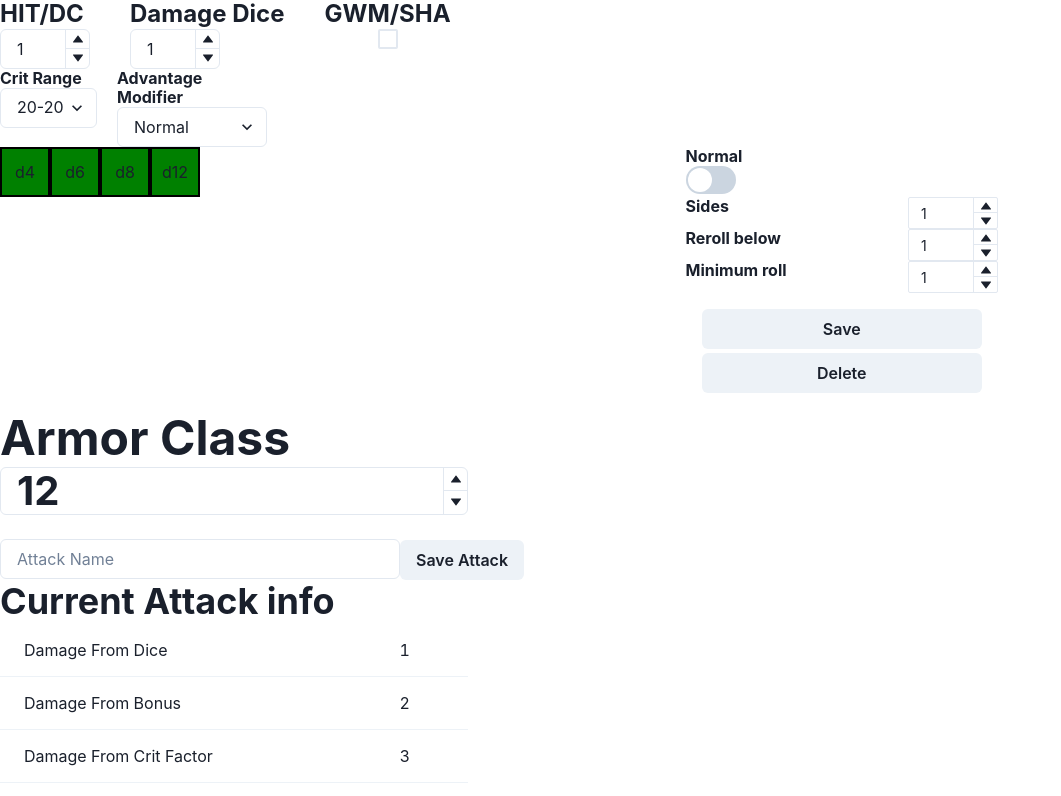
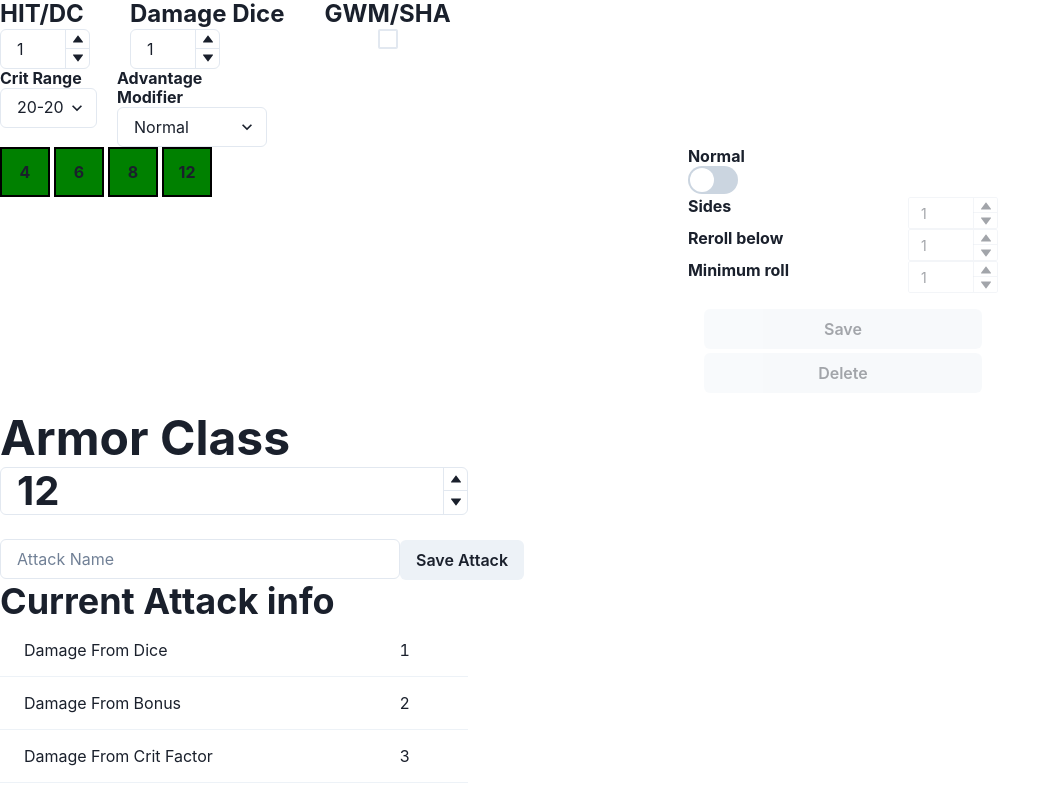
Before and after one commit to vzsoares/DnD-dpr-Calculator, a Next.js app: page / in a window 1280 px wide. Shown: the top 796 px of the page, without its empty margins (0-1061 px from the left). Built offline with nearby package versions, Linux system fonts and the light colour scheme.

Commit message:
enh:DieSection

```diff
--- a/packages/components/NumberInputWithTitle.js
+++ b/packages/components/NumberInputWithTitle.js
@@ -18,13 +18,15 @@ export default function NumberInputWithTitle({
     size,
     flexDir = "column",
     font = "1.5rem",
+    disabled = false,
   },
 }) {
   return (
     <>
-      <Flex flexDir={flexDir} justify={justify}>
+      <Flex flexDir={{ base: "column", md: flexDir }} justify={justify}>
         <Heading fontSize={font}>{roll}</Heading>
         <NumberInput
+          isDisabled={disabled}
           maxW='90px'
           value={value}
           onChange={(e) => setValue(e)}
--- a/packages/components/SingleDie.js
+++ b/packages/components/SingleDie.js
@@ -1,11 +1,11 @@
 import { Box } from "@chakra-ui/react";
-export default function SingleDie({ props: { value, func } }) {
+export default function SingleDie({ props: { value, func, color } }) {
   function handleClick(e) {
     e.preventDefault();
-    func(value);
+    func();
   }
   return (
-    <Box h='50px' w='50px' bgColor='green' border='2px solid black'>
+    <Box h='50px' w='50px' bgColor={color || "green"} border='2px solid black'>
       <a
         style={{
           cursor: "pointer",
@@ -22,7 +22,7 @@ export default function SingleDie({ props: { value, func } }) {
             justifyContent: "center",
           }}
         >
-          d{value}
+          <h1 style={{ fontWeight: "bolder" }}>{value.sides ?? value}</h1>
         </div>
       </a>
     </Box>
--- a/packages/features/calculatorContext.js
+++ b/packages/features/calculatorContext.js
@@ -11,7 +11,7 @@ function CalculatorContextProvider({ children }) {
   const [advantageModifier, setAdvantageModifier] = useState("Normal");
   const [targetAC, setTargetAC] = useState(12);
   const [damageDiceList, setDamageDiceList] = useState([]);
-  const [critDiceList, setCritDiceList] = useState("");
+  const [critDiceList, setCritDiceList] = useState([]);
   const [name, setName] = useState("");
   //
   const contextData = useMemo(() => {
--- a/packages/sections/DieSection.js
+++ b/packages/sections/DieSection.js
@@ -1,5 +1,5 @@
 // @ts-nocheck
-import React, { useState } from "react";
+import React, { useState, useEffect } from "react";
 import SingleDie from "../components/SingleDie";
 import NumberInputWithTitle from "../components/NumberInputWithTitle";
 import { Grid, Heading, Box, Flex, Switch, Button } from "@chakra-ui/react";
@@ -10,6 +10,16 @@ export default function DieSection() {
     useCalculatorContext();
 
   const [switchState, setSwitchState] = useState(false);
+  const [displayedDiceList, setDisplayedDiceList] = useState(damageDiceList);
+  const [editingIndex, setEditingIndex] = useState(-1);
+
+  useEffect(() => {
+    setDisplayedDiceList(
+      !switchState
+        ? damageDiceList.sort((a, b) => a.sides - b.sides)
+        : critDiceList.sort((a, b) => a.sides - b.sides)
+    );
+  }, [damageDiceList, critDiceList, switchState]);
 
   const dieProperties = [
     { roll: "Sides", value: 1, setValue: () => {}, flexDir: "row" },
@@ -17,7 +27,11 @@ export default function DieSection() {
     { roll: "Minimum roll", value: 1, setValue: () => {}, flexDir: "row" },
   ];
 
-  const dies = [4, 6, 8, 12];
+  const defaultDies = [4, 6, 8, 12];
+
+  function getUniqueId() {
+    return new Date().getTime();
+  }
   return (
     <>
       <Grid
@@ -26,23 +40,53 @@ export default function DieSection() {
         maxW={"998px"}
         minH={"200px"}
       >
-        <Flex gridArea={"a"}>
-          {dies.map((element, index) => {
+        <Flex gridArea={"a"} gap='1'>
+          {editingIndex === -1 ? (
+            defaultDies.map((element, index) => {
               return (
                 <SingleDie
                   key={index}
                   props={{
                     value: element,
-                  func: (e) => setDamageDiceList([...damageDiceList, e]),
+                    func: () =>
+                      !switchState
+                        ? setDamageDiceList([
+                            ...damageDiceList,
+                            {
+                              sides: element,
+                              reroll: 1,
+                              minRoll: 1,
+                              id: getUniqueId(),
+                            },
+                          ])
+                        : setCritDiceList([
+                            ...critDiceList,
+                            {
+                              sides: element,
+                              reroll: 1,
+                              minRoll: 1,
+                              id: getUniqueId(),
+                            },
+                          ]),
                   }}
                 />
               );
-          })}
+            })
+          ) : (
+            <SingleDie
+              props={{
+                value: displayedDiceList[editingIndex],
+                func: () => {},
+                color: "#e6b517",
+              }}
+            />
+          )}
         </Flex>
         {/* switch */}
         <Box gridArea={"d"}>
           <Heading fontSize={"1rem"}>{switchState ? "Crit" : "Normal"}</Heading>
           <Switch
+            isDisabled={editingIndex !== -1 && true}
             size='lg'
             onChange={() => {
               setSwitchState(!switchState);
@@ -63,6 +107,7 @@ export default function DieSection() {
                   justify: "space-between",
                   font: "1rem",
                   size: "sm",
+                  disabled: editingIndex === -1 && true,
                 }}
               />
             );
@@ -70,25 +115,28 @@ export default function DieSection() {
         </Flex>
         {/* save/delete btn */}
         <Flex gridArea={"b"} flexDir='column' gap='1' p='1rem'>
-          <Button>Save</Button>
-          <Button>Delete</Button>
+          {/* TODO Btns */}
+          <Button isDisabled={editingIndex === -1 && true}>Save</Button>
+          <Button isDisabled={editingIndex === -1 && true}>Delete</Button>
         </Flex>
+        {/* Dice Grid */}
         <Box gridArea={"c"} mt='1'>
           <Grid
-            templateColumns='repeat(6,1fr)'
+            templateColumns={{ base: "repeat(3,1fr)", md: "repeat(6,1fr)" }}
             maxW='500px'
             maxH='500px'
             overflow='auto'
             justifyItems='center'
             gap='1'
           >
-            {damageDiceList?.map((die, index) => {
+            {displayedDiceList?.map((die, index) => {
               return (
                 <SingleDie
                   key={index}
                   props={{
                     value: die,
-                    // TODO func()
+                    func: () => setEditingIndex(index),
+                    color: editingIndex === index && "#e6b517",
                   }}
                 />
               );
--- a/pages/index.js
+++ b/pages/index.js
@@ -20,7 +20,6 @@ export default function Home() {
       <SaveAttackBtn />
       <AttacksDataSection />
       <AttacksListSection />
-      {/* TODO modal,Name */}
     </>
   );
 }
```
Lines whose indentation alone changed are shown as unchanged.
